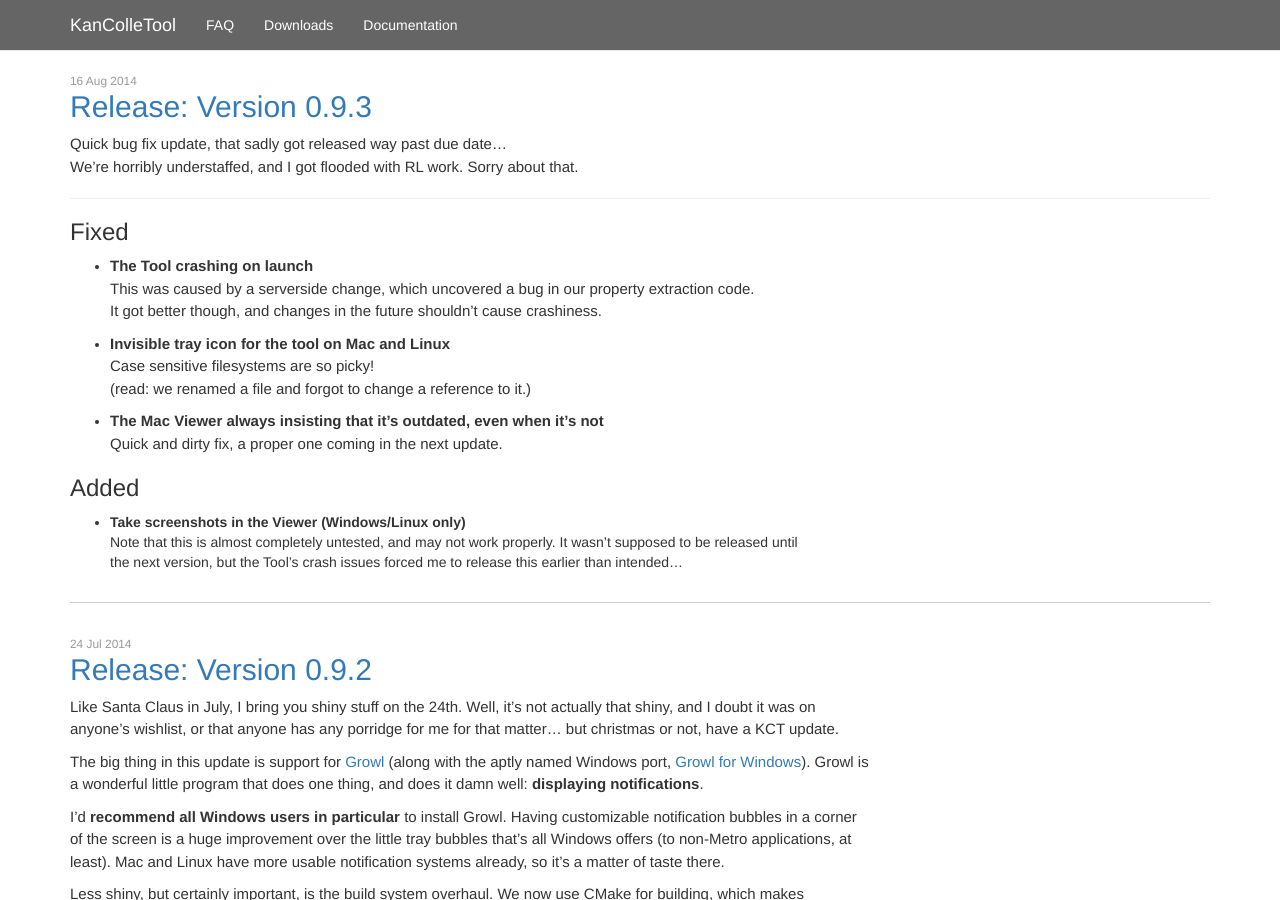
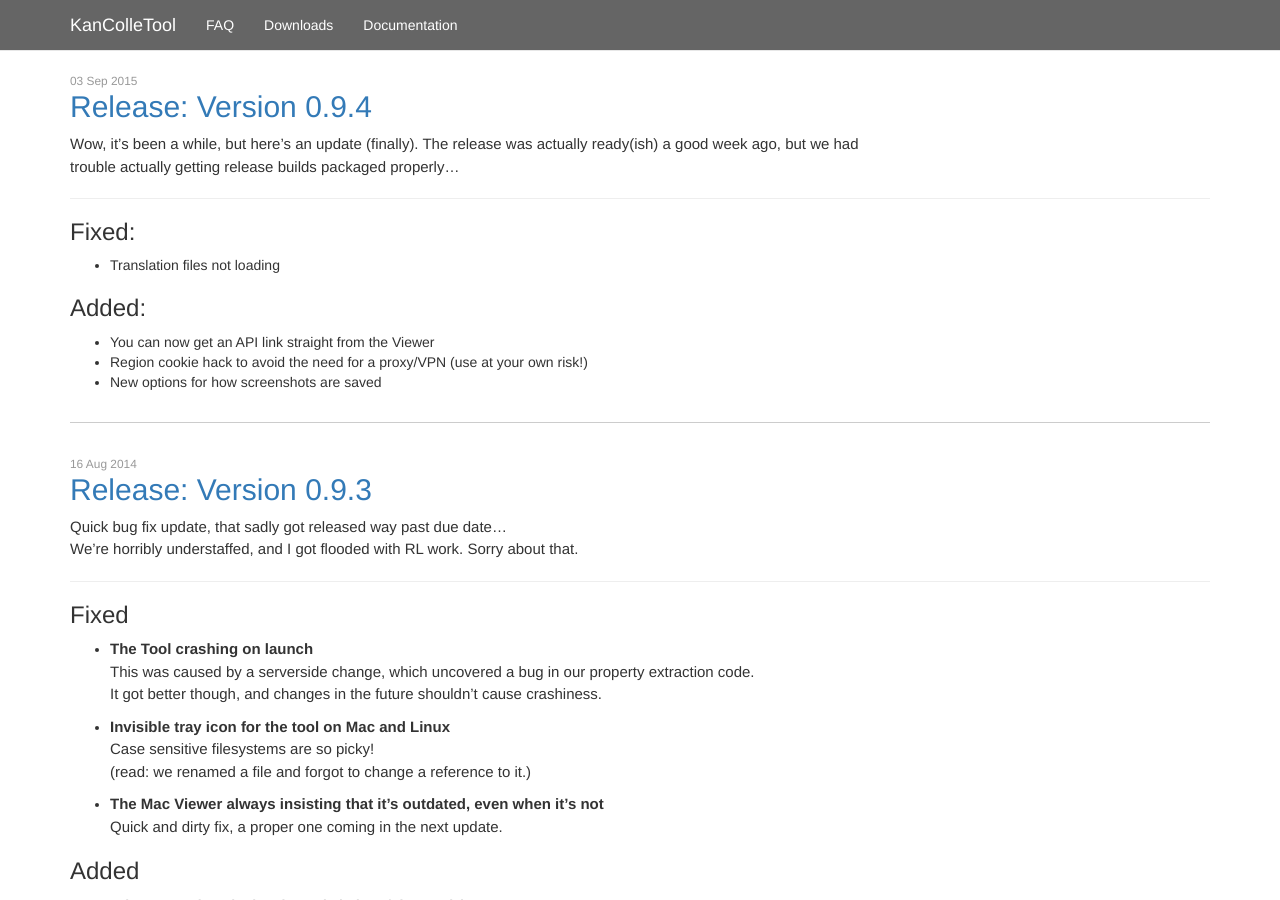
Before and after one commit to KanColleTool/kancolletool.github.io, a Jekyll site: the page built from index.html, in a window 1280 px wide and 900 px high. Built offline with Jekyll 4.4.1, drawn with Linux system fonts in a browser that asks for light colours; nearby versions of some CDN libraries; Markdown is read by kramdown in place of the engine named in the settings.

```diff
--- a/_data/downloads.yml
+++ b/_data/downloads.yml
@@ -1,4 +1,8 @@
 ---
+-
+  version: 0.9.4
+  date: 2015-09-03
+  commit: 80d543f02bd78825d55b4406fae0685e41d40ff8
 -
   version: 0.9.3
   date: 2014-08-16
--- /dev/null
+++ b/_posts/2015-09-03-version-0.9.4.md
@@ -0,0 +1,20 @@
+---
+layout: post
+title:  "Release: Version 0.9.4"
+date:   2015-09-03 16:59:00
+categories: kancolletool releases
+---
+
+Wow, it's been a while, but here's an update (finally). The release was actually ready(ish) a good week ago, but we had trouble actually getting release builds packaged properly...
+
+---
+
+### Fixed:
+
+* Translation files not loading
+
+### Added:
+
+* You can now get an API link straight from the Viewer
+* Region cookie hack to avoid the need for a proxy/VPN (use at your own risk!)
+* New options for how screenshots are saved
```
